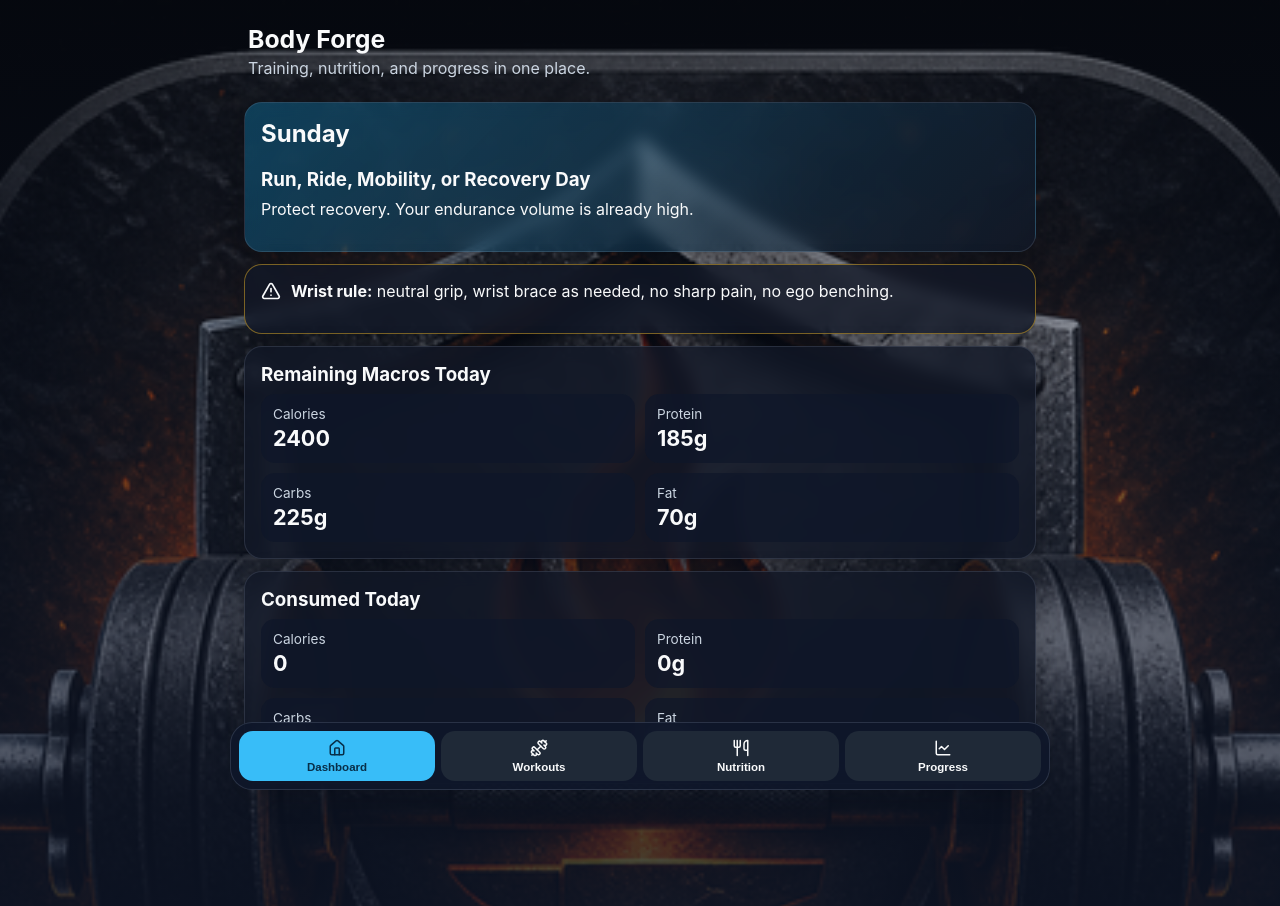
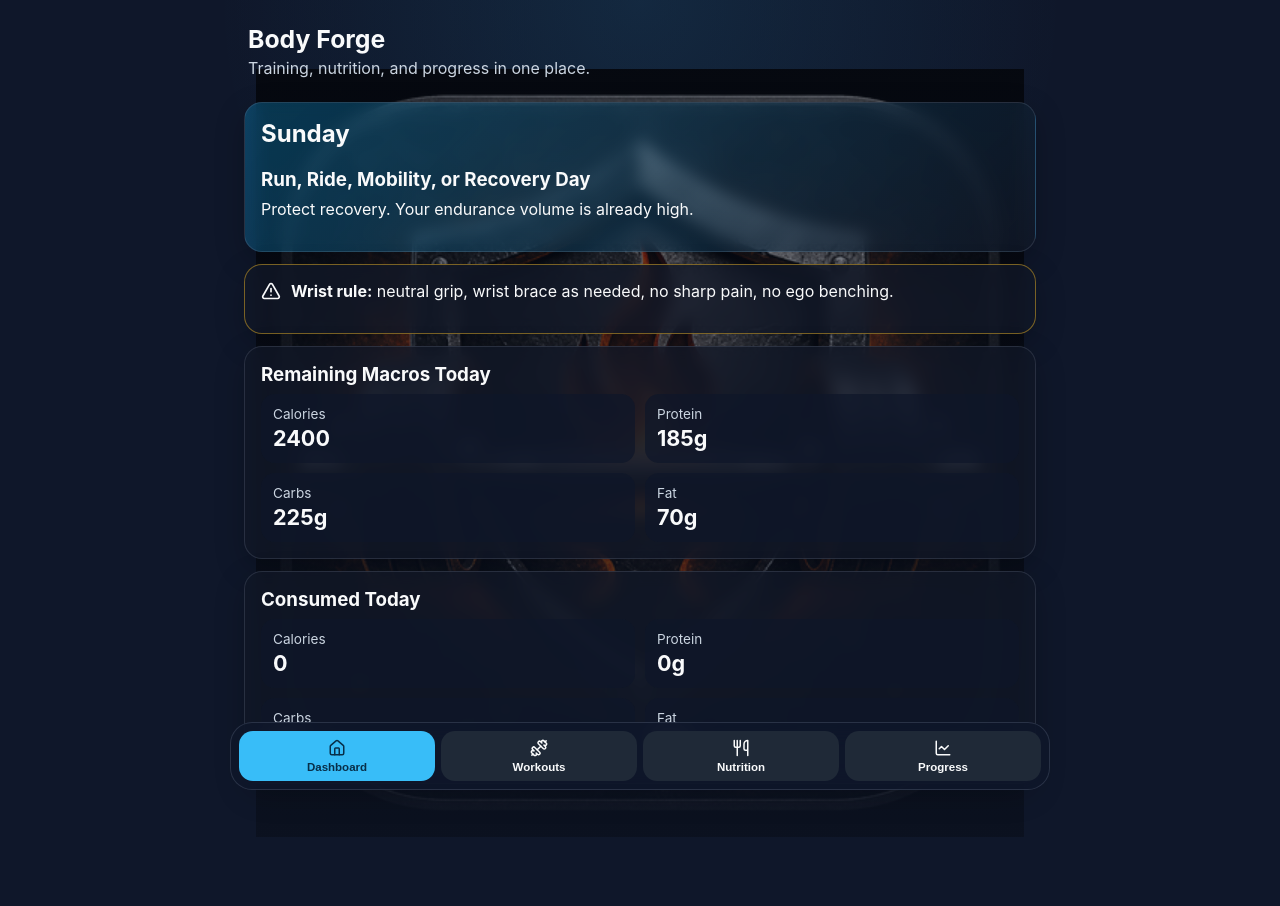
Before and after one commit to dalfonsonash/fitness-dashboard, a React (Vite) app: page / in a window 1280 px wide. Built offline with nearby package versions, Linux system fonts and the light colour scheme.

Commit message:
Fit wallpaper icon to screen

```diff
--- a/src/styles.css
+++ b/src/styles.css
@@ -11,7 +11,7 @@ body {
   min-height: 100vh;
   background:
     linear-gradient(rgba(15, 23, 42, .34), rgba(15, 23, 42, .78)),
-    url("/icon-512.png") center top / max(1280px, 116vw) no-repeat fixed,
+    url("/icon-512.png") center center / min(96vw, 96vh) no-repeat fixed,
     radial-gradient(circle at top, rgba(56,189,248,.16), transparent 38%),
     #0f172a;
   background-attachment: fixed, fixed, fixed, scroll;
@@ -252,6 +252,15 @@ li {
 }
 
 @media (max-width: 520px) {
+  body {
+    background:
+      linear-gradient(rgba(15, 23, 42, .34), rgba(15, 23, 42, .8)),
+      url("/icon-512.png") center center / min(118vw, 84vh) no-repeat fixed,
+      radial-gradient(circle at top, rgba(56,189,248,.16), transparent 38%),
+      #0f172a;
+    background-attachment: fixed, fixed, fixed, scroll;
+  }
+
   .logrow {
     grid-template-columns: 1fr 1fr;
   }
```
